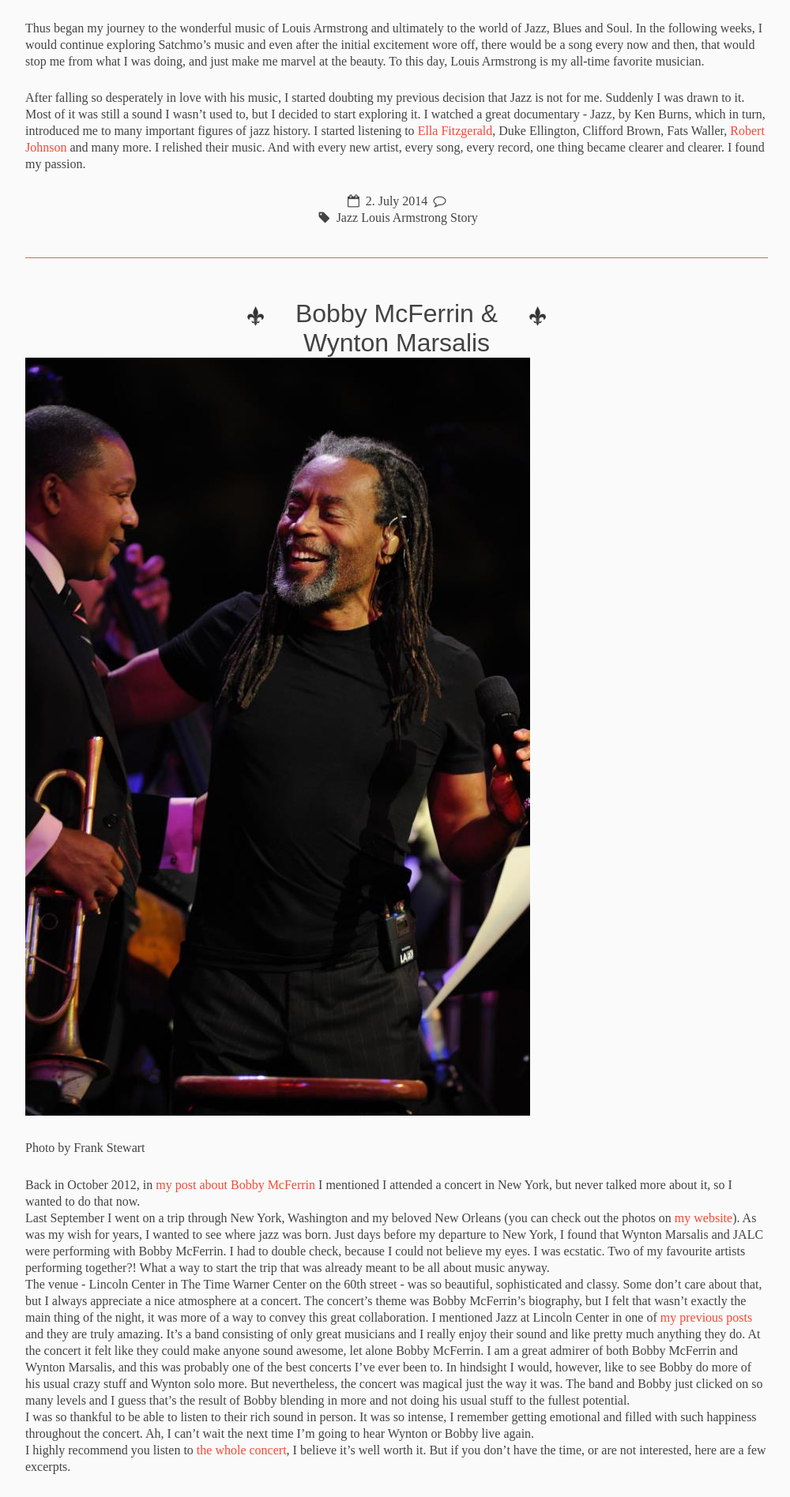
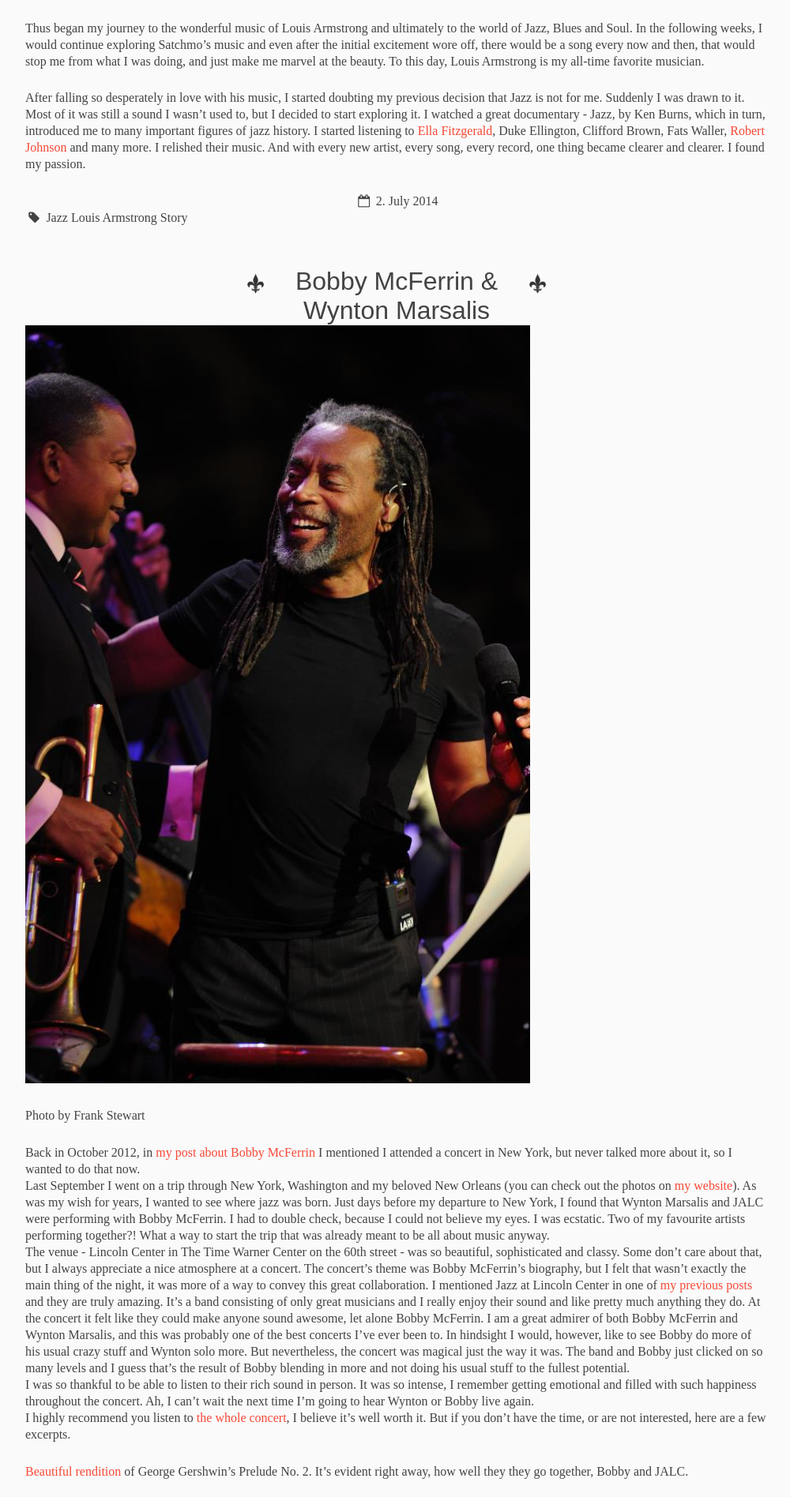
Before and after one commit to zanderle/mymusings, a Jekyll site: the page built from index.html, in a window 1280 px wide. Shown: the part 1653-3549 px from the top of the page at 79% size, without its empty margins (138-1138 px from the left). Built offline with Jekyll 4.4.1, drawn with Linux system fonts in a browser that asks for light colours; some web fonts are replaced; the list of posts is cut into pages by our own code; comment, search, counter and statistics services are not loaded.

Commit message:
Not showing comments when false

```diff
--- a/_layouts/post.html
+++ b/_layouts/post.html
@@ -8,8 +8,10 @@ layout: default
     <div class="text-center">
         <i class="icon-calendar-empty inline-block"></i>
         <span class="inline-block">{{ page.date | date: "%-d. %B %Y" }}</span>
+        {% if page.comments %}
         <i class="icon-comment-empty inline-block"></i>
         <a href="{{ page.url }}#disqus_thread"></a>
+        {% endif %}
         <i class="icon-tag inline-block"></i>
         <span class="inline-block tags">{{ page.tags | join: ', ' }}</span>
     </div>
@@ -19,6 +21,7 @@ layout: default
   {{ content }}
   </article>
 
+{% if page.comments %}
 <div id="disqus_thread"></div>
 <script type="text/javascript">
     /* * * CONFIGURATION VARIABLES: EDIT BEFORE PASTING INTO YOUR WEBPAGE * * */
@@ -34,5 +37,5 @@ layout: default
 <noscript>Please enable JavaScript to view the <a href="http://disqus.com/?ref_noscript">comments powered by Disqus.</a></noscript>
 <a href="http://disqus.com" class="dsq-brlink">comments powered by <span class="logo-disqus">Disqus</span></a>
 
-
 </div>
+{% endif %}
--- a/index.html
+++ b/index.html
@@ -26,9 +26,11 @@ layout: default
     <i class="icon-calendar-empty inline-block"></i>
     <span class="inline-block">{{ post.date | date: "%-d. %B %Y" }}</span>
     </div>
+    {% if post.comments %}
     <div class="mobile-full inline-block">
     <i class="icon-comment-empty inline-block"></i>
     <a href="{{ post.url | prepend: site.url }}#disqus_thread"></a>
+    {% endif %}
     </div>
     <div class="col-12 mobile-full inline-block">
     <i class="icon-tag inline-block"></i>
```
